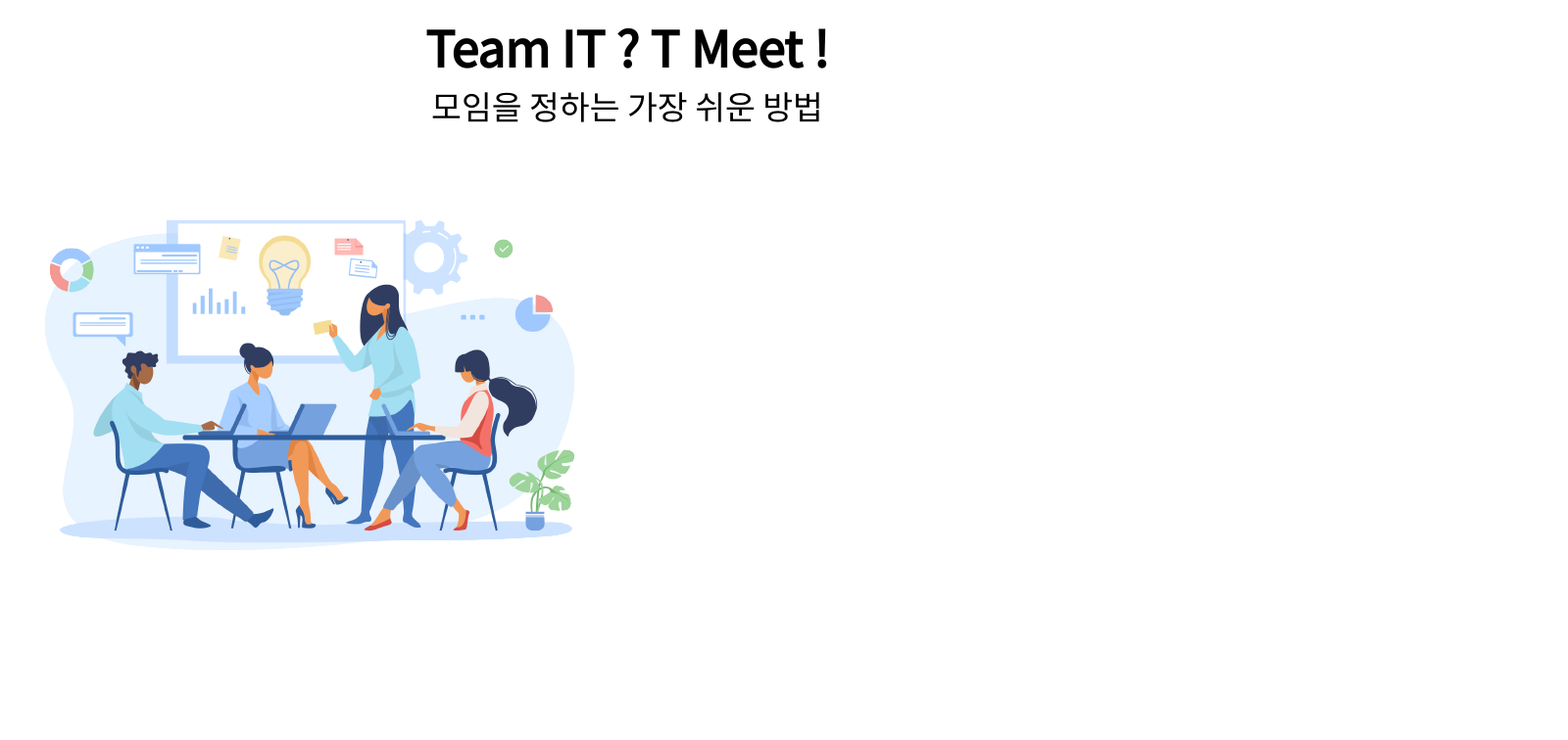
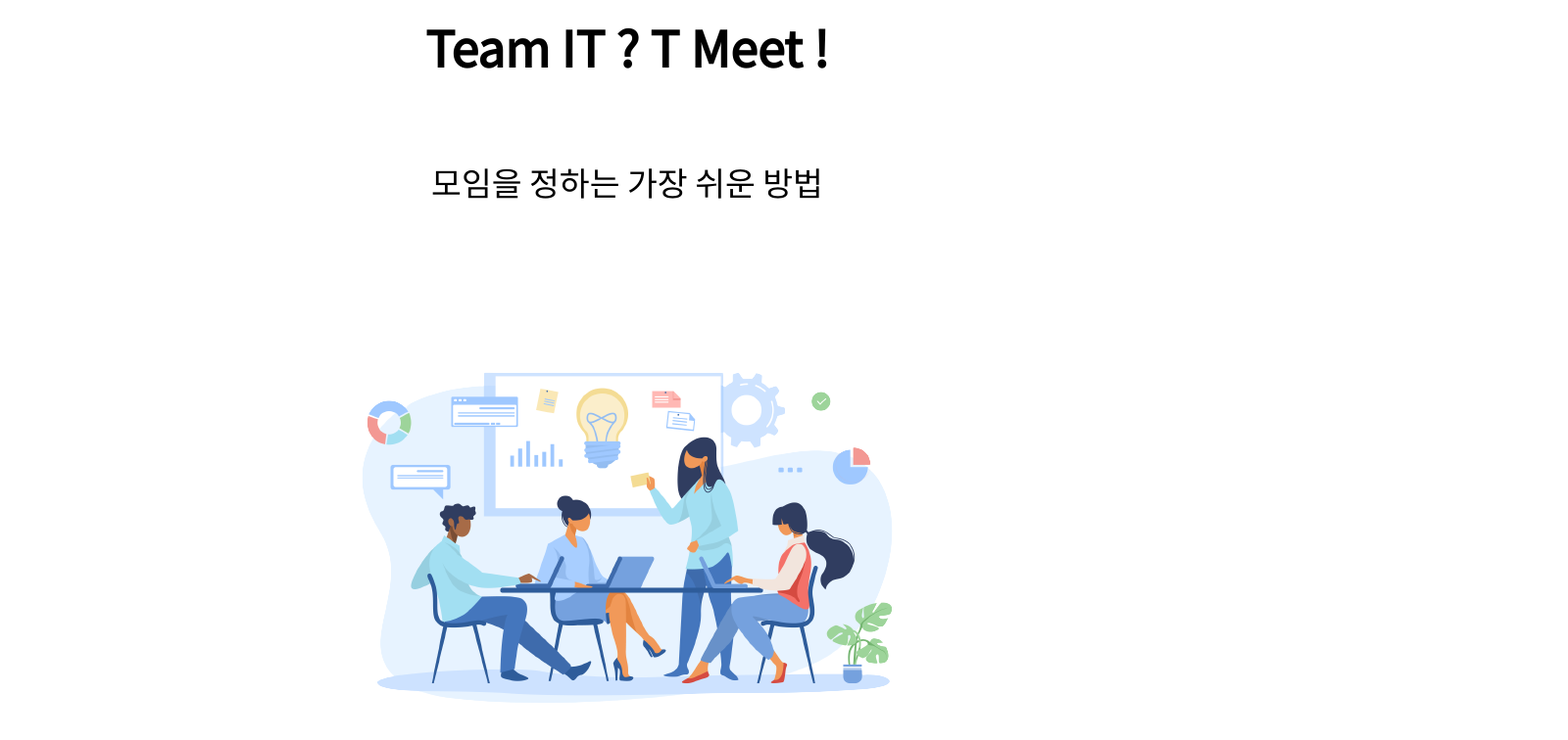
Before and after one commit to ssook1222/TMeet, a React (Create React App) app in the folder tmeet-frontend/: page / in a window 1280 px wide. Shown: the part 122-878 px from the top of the page at 98% size, 1600 px wide, since content can reach past the window. Before the commit the page ends 800 px from the top, so only its background shows below. Built offline with nearby package versions, Linux system fonts and the light colour scheme.

Commit message:
[feature/main] UPDATE : margin 삭제

```diff
--- a/tmeet-frontend/src/pages/main/Main.css
+++ b/tmeet-frontend/src/pages/main/Main.css
@@ -1,30 +1,30 @@
-*{
-    margin: 0;
-}
+/**{*/
+/*    margin: 0;*/
+/*}*/
 
 .wrap{
     flex-direction: column;
     margin-top: 5%;
     display: flex;
     align-items: center;
+    /*width: 100vw;*/
 }
 
 
 .title {
+    margin: 0;
     text-align: center;
     font-size: calc(10px + 5vmin);
     font-family: 'Noto Sans KR', sans-serif;
     font-weight: 800;
 }
 
-/*img {*/
-/*    width: 100%;*/
-/*    max-height: 100%;*/
-/*    object-fit: contain;*/
-/*}*/
 
 .meeting{
+    margin: 0;
+    /*object-fit: contain;*/
+    text-align: center;
     margin-top: 5%;
     height: auto;
-    width: 100%;
+    width: 150%;
 }
--- a/tmeet-frontend/src/pages/main/Main.jsx
+++ b/tmeet-frontend/src/pages/main/Main.jsx
@@ -14,9 +14,14 @@ function App() {
                        Team IT ?  T Meet !
                        <h6>모임을 정하는 가장 쉬운 방법</h6>
                    </div>
-                   <div className= "meeting">
-                       <img src="img/meeting.png"></img>
-                   </div>
+                   {/*<div className= "meeting">*/}
+                   {/*    <img src="img/meeting.png"></img>*/}
+                   {/*</div>*/}
+               <div className= "meeting">
+                   <img sx={{ m: 1 }}
+                        style={{marginBottom:"10px"}}
+                        src="img/meeting.png"></img>
+               </div>
            </div>
 
         </body>
```
